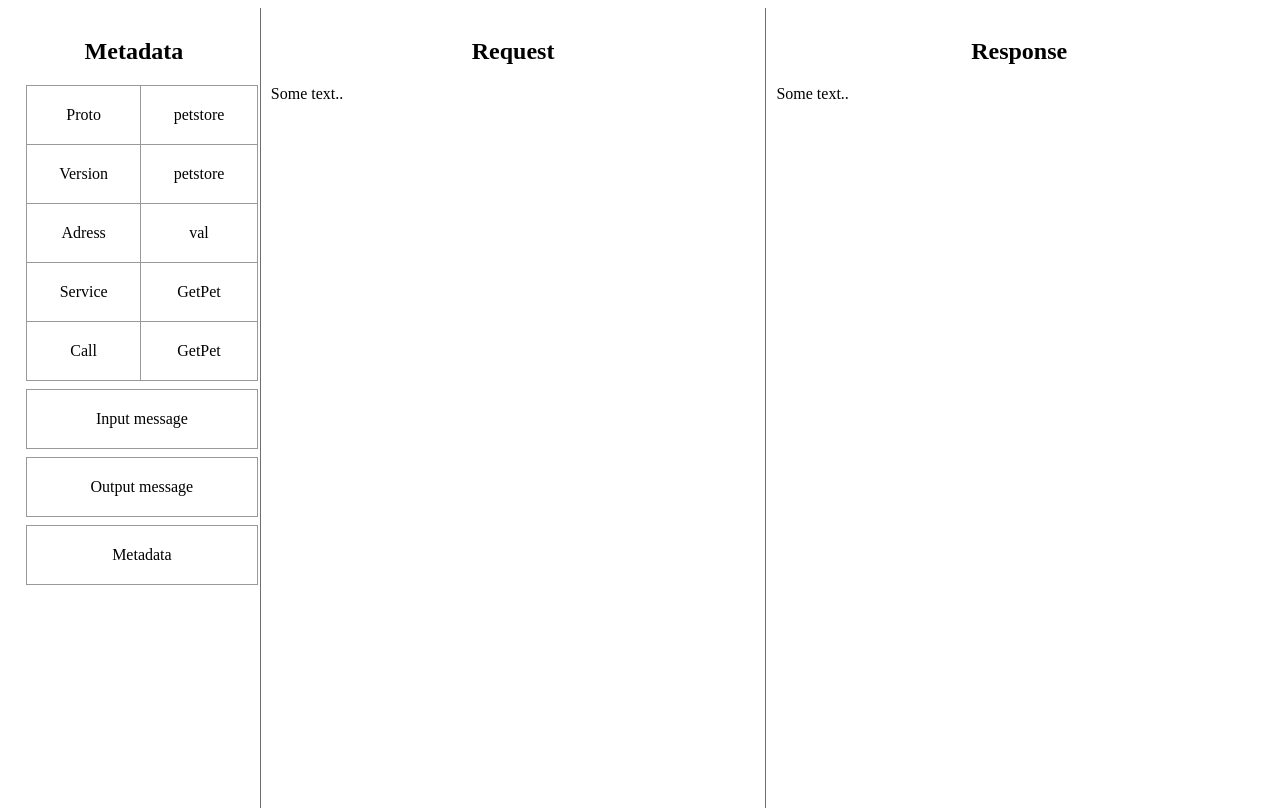
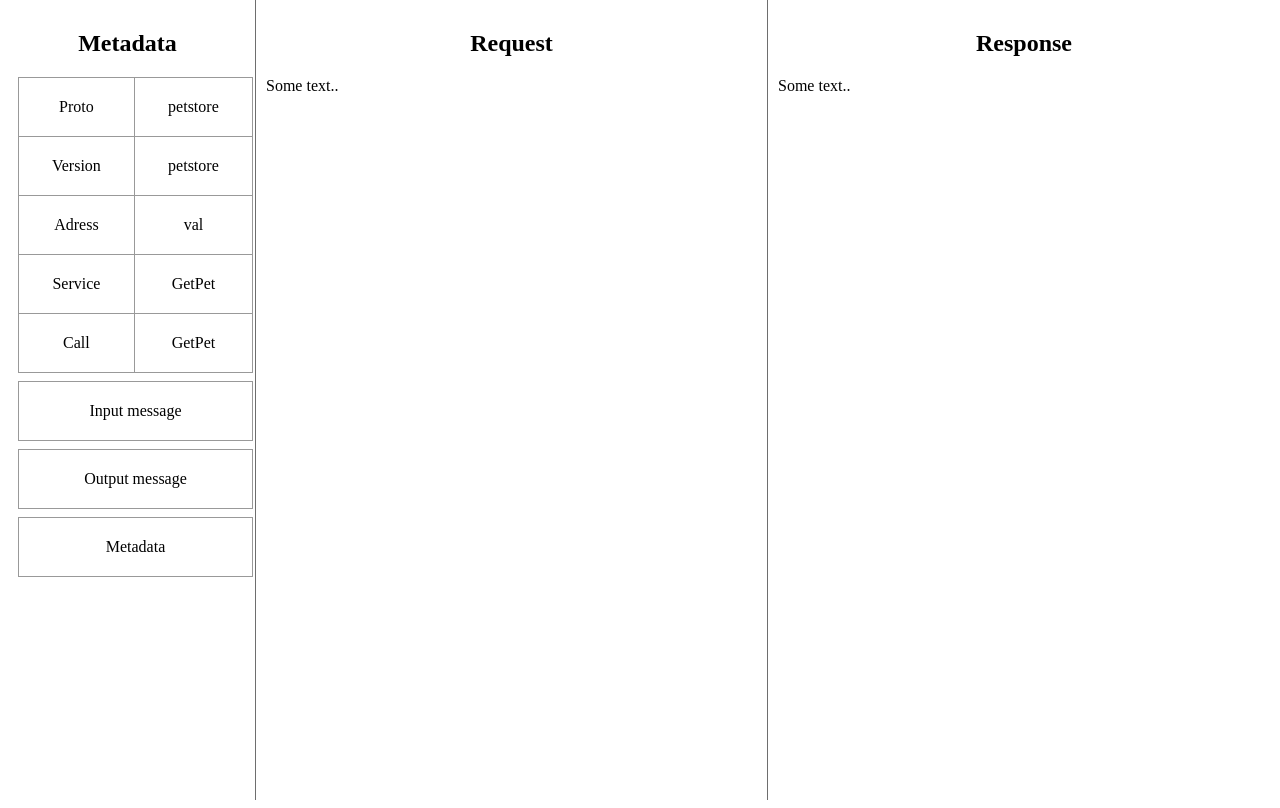
Before and after one commit to d1nch8g/grpc-clicker, a Svelte app in the folder webview/: page / in a window 1280 px wide. Built offline with nearby package versions, Linux system fonts and the light colour scheme.

Commit message:
styles updated

```diff
--- a/webview/src/app.css
+++ b/webview/src/app.css
@@ -1,12 +1,6 @@
-:root {
-  --container-padding: 0px;
-  --input-padding-vertical: 0px;
-  --input-padding-horizontal: 0px;
-  --input-margin-vertical: 0px;
-  --input-margin-horizontal: 0;
-}
-
 body {
+  margin: 0px;
+  padding: 0px;
   padding: 0 var(--container-padding);
   color: var(--vscode-foreground);
   font-size: var(--vscode-font-size);
```
